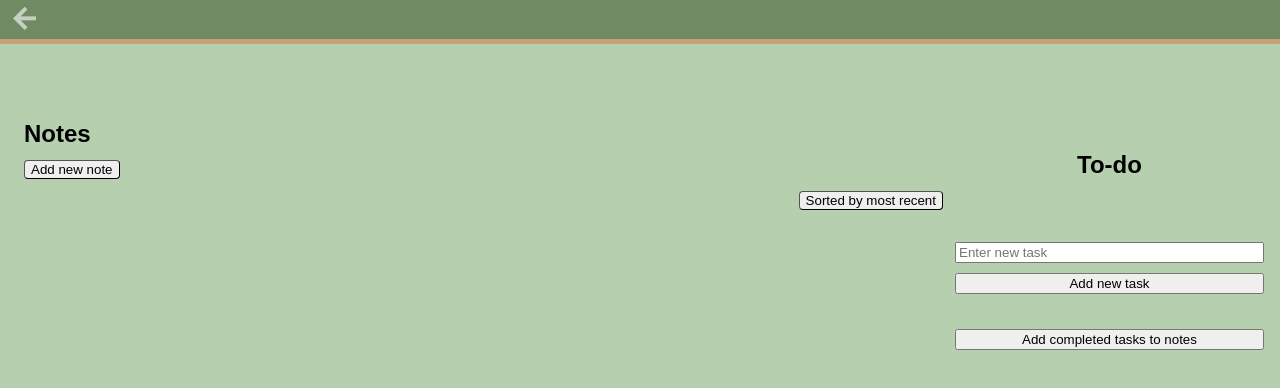
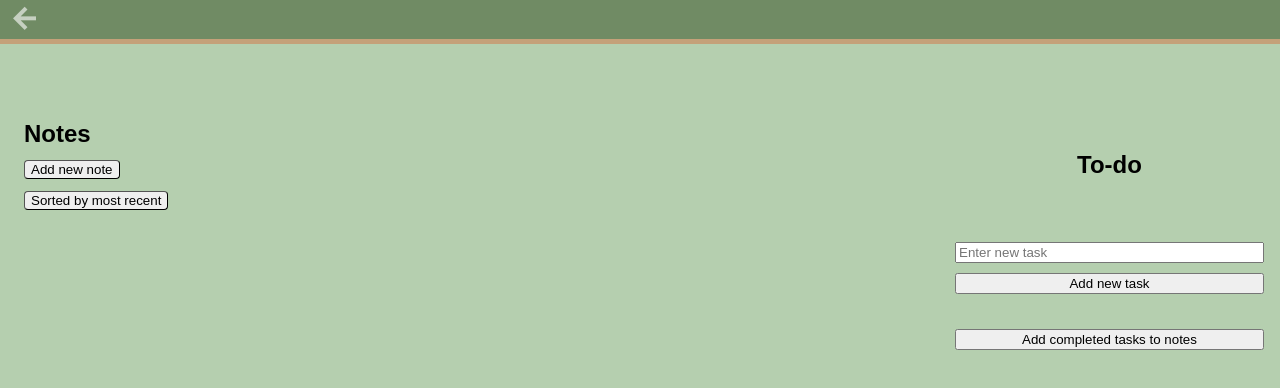
Before and after one commit to cse110-sp24-group4/cse110-sp24-group4, a website: page source/pages/notes.html in a window 1280 px wide. Drawn offline with Linux system fonts and the light colour scheme; a web font is replaced by a local one.

Commit message:
Update notes.css

```diff
--- a/source/css/notes.css
+++ b/source/css/notes.css
@@ -18,7 +18,7 @@
 #sort-notes-button {
   border-width: 0.5px;
   border-radius: 4px;
-  margin-left: auto;
+  /*margin-left: auto;*/
   grid-column: 1 / -1;
   justify-self: end;
 }
```
